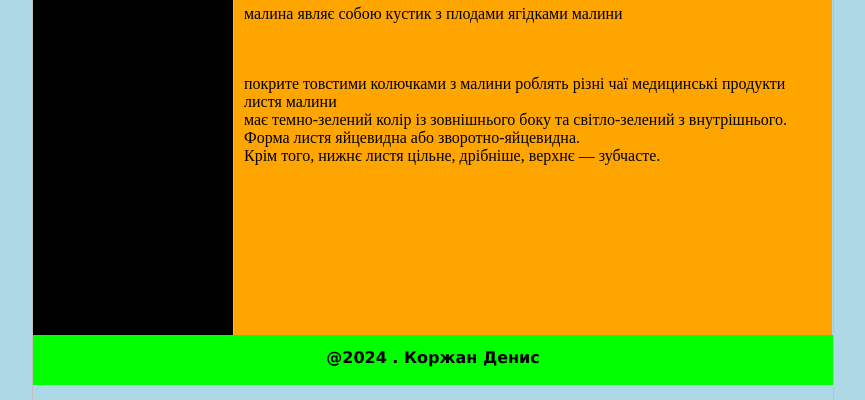
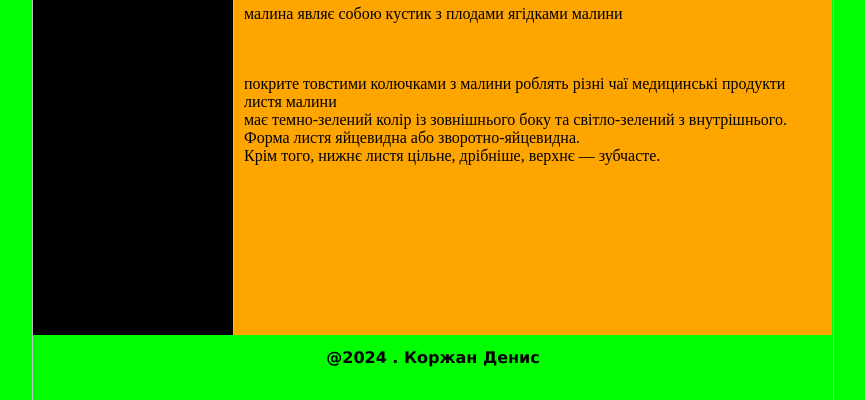
Before and after one commit to nebebeh/sashasapomidori, a plain HTML site: page index.html in a window 1280 px wide. Shown: the part 280-680 px from the top of the page, without its empty margins (207-1072 px from the left). Drawn offline with Linux system fonts and the light colour scheme.

Commit message:
Update style.css

```diff
--- a/style.css
+++ b/style.css
@@ -1,5 +1,5 @@
 body {
-	background:lightblue;
+	background:lime;
 }
 h1 {
 	text-align:center;
```
